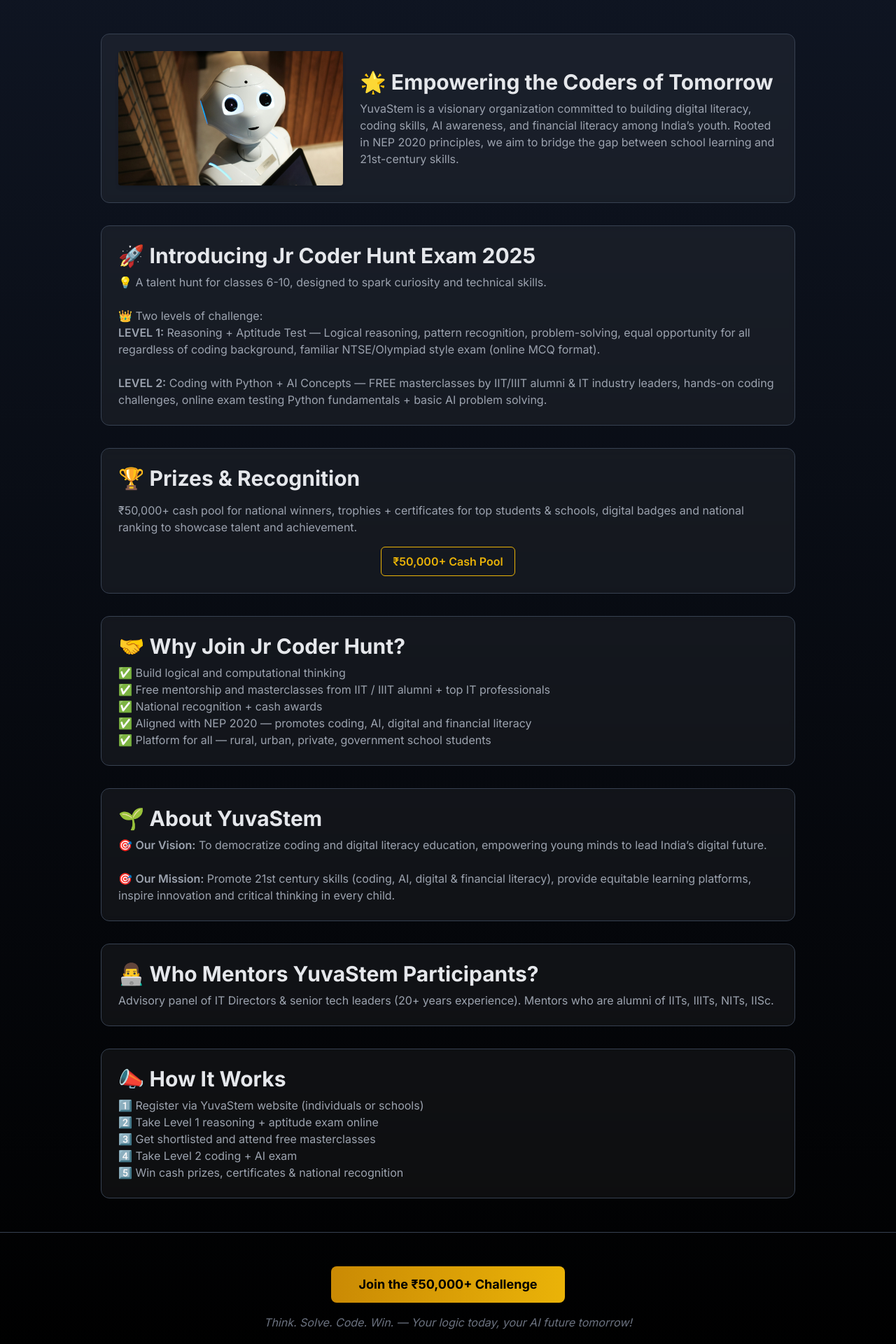
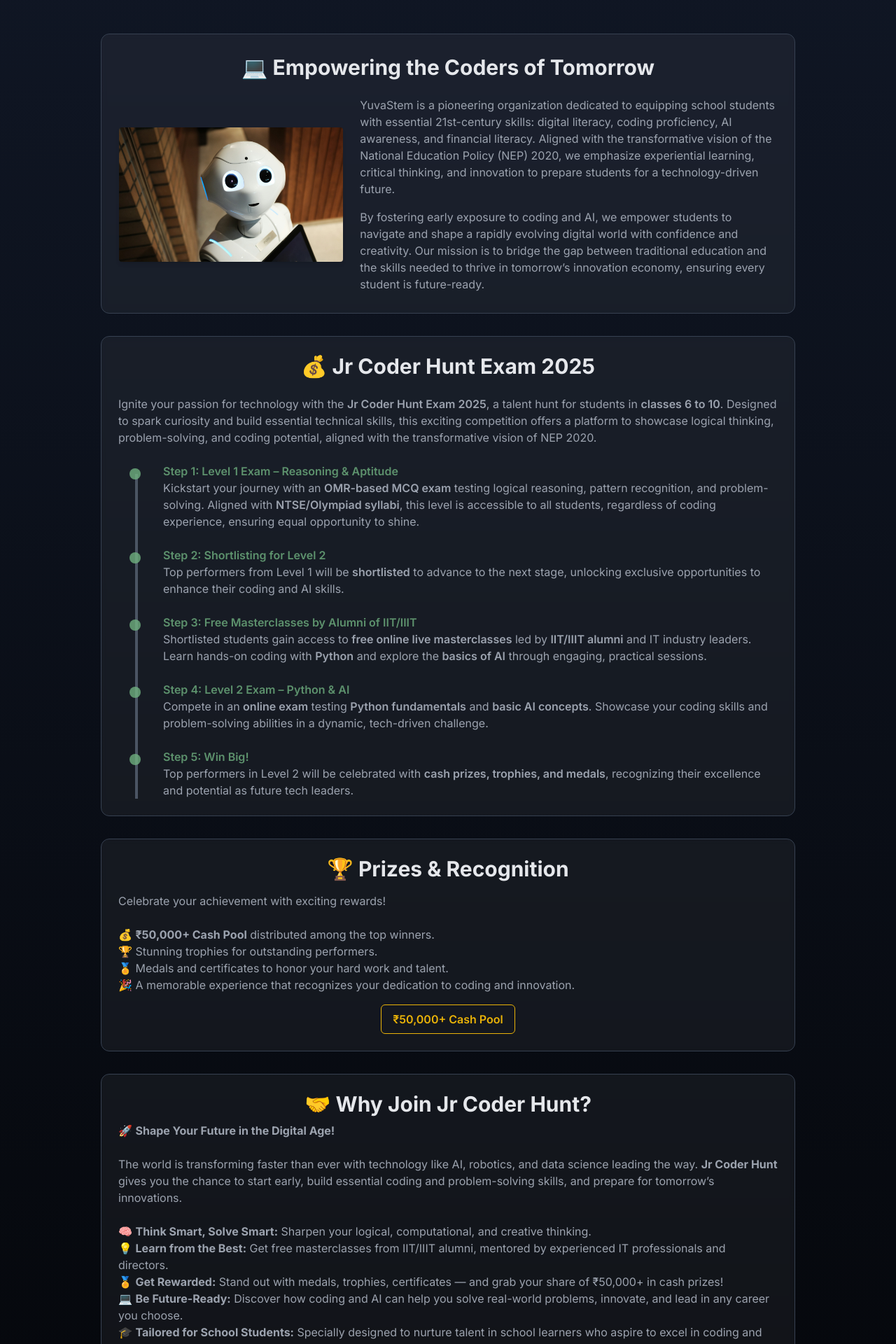
Before and after one commit to sajjanstem/sajjan-stem, a React (Create React App) app: page / in a window 1280 px wide. Shown: the part 400-2320 px from the top of the page at 70% size. Built offline with nearby package versions, Linux system fonts and the light colour scheme.

Commit message:
Home page latest content

```diff
--- a/src/components/Home.tsx
+++ b/src/components/Home.tsx
@@ -62,22 +62,27 @@
       <div className="max-w-5xl mx-auto py-12 px-2 sm:px-4 space-y-8 font-inter">
         {/* Empowering Coders Section */}
         <div
-          className="backdrop-blur-sm bg-white bg-opacity-5 rounded-xl border border-gray-700 p-6"
+          className="backdrop-blur-sm bg-white bg-opacity-5 rounded-xl border border-gray-700 p-6 flex flex-col justify-center min-h-[400px]"
           data-aos="fade-up"
         >
+          <div className="text-2xl md:text-3xl font-bold text-center mb-6" data-aos="fade-down" data-aos-delay="100">
+            💻 Empowering the Coders of Tomorrow
+          </div>
           <div className="flex flex-col md:flex-row items-center gap-6">
             <div className="w-full md:w-[35%] order-2 md:order-1" data-aos="fade-left" data-aos-delay="200">
               <img
                 src={process.env.PUBLIC_URL + "/assets/roboface.jpg"}
                 alt="AI and Coding Innovation"
-                className="w-full h-48 object-cover object-center rounded shadow-md"
+                className="w-full max-w-xs h-48 object-cover object-center rounded shadow-md mx-auto"
                 loading="lazy"
               />
             </div>
-            <div className="w-full md:w-[65%] order-1 md:order-2 space-y-2" data-aos="fade-right" data-aos-delay="200">
-              <div className="text-2xl md:text-3xl font-bold">🌟 Empowering the Coders of Tomorrow</div>
+            <div className="w-full md:w-[65%] order-1 md:order-2 space-y-4" data-aos="fade-right" data-aos-delay="200">
               <div className="text-sm md:text-base text-gray-400">
-                YuvaStem is a visionary organization committed to building digital literacy, coding skills, AI awareness, and financial literacy among India’s youth. Rooted in NEP 2020 principles, we aim to bridge the gap between school learning and 21st-century skills.
+                YuvaStem is a pioneering organization dedicated to equipping school students with essential 21st-century skills: digital literacy, coding proficiency, AI awareness, and financial literacy. Aligned with the transformative vision of the National Education Policy (NEP) 2020, we emphasize experiential learning, critical thinking, and innovation to prepare students for a technology-driven future.
+              </div>
+              <div className="text-sm md:text-base text-gray-400">
+                By fostering early exposure to coding and AI, we empower students to navigate and shape a rapidly evolving digital world with confidence and creativity. Our mission is to bridge the gap between traditional education and the skills needed to thrive in tomorrow’s innovation economy, ensuring every student is future-ready.
               </div>
             </div>
           </div>
@@ -88,13 +93,63 @@
         className="backdrop-blur-sm bg-white bg-opacity-5 rounded-xl border border-gray-700 p-6"
         data-aos="fade-up"
       >
-          <div className="space-y-2">
-            <div className="text-2xl md:text-3xl font-bold">🚀 Introducing Jr Coder Hunt Exam 2025</div>
+        <div className="space-y-6">
+          <div className="text-2xl md:text-3xl font-bold text-center mb-6" data-aos="fade-down" data-aos-delay="100">
+            💰 Jr Coder Hunt Exam 2025
+          </div>
           <div className="text-sm md:text-base text-gray-400">
-              💡 A talent hunt for classes 6-10, designed to spark curiosity and technical skills.<br /><br />
-              👑 Two levels of challenge:<br />
-              <span className="font-semibold">LEVEL 1:</span> Reasoning + Aptitude Test — Logical reasoning, pattern recognition, problem-solving, equal opportunity for all regardless of coding background, familiar NTSE/Olympiad style exam (online MCQ format).<br /><br />
-              <span className="font-semibold">LEVEL 2:</span> Coding with Python + AI Concepts — FREE masterclasses by IIT/IIIT alumni & IT industry leaders, hands-on coding challenges, online exam testing Python fundamentals + basic AI problem solving.
+            <p className="mb-4">
+              Ignite your passion for technology with the <span className="font-semibold">Jr Coder Hunt Exam 2025</span>, a talent hunt for students in <span className="font-semibold">classes 6 to 10</span>. Designed to spark curiosity and build essential technical skills, this exciting competition offers a platform to showcase logical thinking, problem-solving, and coding potential, aligned with the transformative vision of NEP 2020.
+            </p>
+            <div className="relative space-y-6">
+              {/* Timeline Line */}
+              <div className="absolute left-4 md:left-6 top-4 h-[calc(100%-1rem)] w-1 bg-gray-600"></div>
+
+              {/* Step 1: Level 1 Exam */}
+              <div className="relative pl-12 md:pl-16" data-aos="fade-right" data-aos-delay="200">
+                <div className="absolute left-2 md:left-4 top-2 w-4 h-4 rounded-full" style={{ backgroundColor: 'rgba(111, 176, 127, 0.8)' }}></div>
+                <div className="font-semibold" style={{ color: 'rgba(111, 176, 127, 0.8)' }}>Step 1: Level 1 Exam – Reasoning & Aptitude</div>
+                <p>
+                  Kickstart your journey with an <span className="font-semibold">OMR-based MCQ exam</span> testing logical reasoning, pattern recognition, and problem-solving. Aligned with <span className="font-semibold">NTSE/Olympiad syllabi</span>, this level is accessible to all students, regardless of coding experience, ensuring equal opportunity to shine.
+                </p>
+              </div>
+
+              {/* Step 2: Shortlisting */}
+              <div className="relative pl-12 md:pl-16" data-aos="fade-right" data-aos-delay="300">
+                <div className="absolute left-2 md:left-4 top-2 w-4 h-4 rounded-full" style={{ backgroundColor: 'rgba(111, 176, 127, 0.8)' }}></div>
+                <div className="font-semibold" style={{ color: 'rgba(111, 176, 127, 0.8)' }}>Step 2: Shortlisting for Level 2</div>
+                <p>
+                  Top performers from Level 1 will be <span className="font-semibold">shortlisted</span> to advance to the next stage, unlocking exclusive opportunities to enhance their coding and AI skills.
+                </p>
+              </div>
+
+              {/* Step 3: Masterclasses */}
+              <div className="relative pl-12 md:pl-16" data-aos="fade-right" data-aos-delay="400">
+                <div className="absolute left-2 md:left-4 top-2 w-4 h-4 rounded-full" style={{ backgroundColor: 'rgba(111, 176, 127, 0.8)' }}></div>
+                <div className="font-semibold" style={{ color: 'rgba(111, 176, 127, 0.8)' }}>Step 3: Free Masterclasses by Alumni of IIT/IIIT</div>
+                <p>
+                  Shortlisted students gain access to <span className="font-semibold">free online live masterclasses</span> led by <span className="font-semibold">IIT/IIIT alumni</span> and IT industry leaders. Learn hands-on coding with <span className="font-semibold">Python</span> and explore the <span className="font-semibold">basics of AI</span> through engaging, practical sessions.
+                </p>
+              </div>
+
+              {/* Step 4: Level 2 Exam */}
+              <div className="relative pl-12 md:pl-16" data-aos="fade-right" data-aos-delay="500">
+                <div className="absolute left-2 md:left-4 top-2 w-4 h-4 rounded-full" style={{ backgroundColor: 'rgba(111, 176, 127, 0.8)' }}></div>
+                <div className="font-semibold" style={{ color: 'rgba(111, 176, 127, 0.8)' }}>Step 4: Level 2 Exam – Python & AI</div>
+                <p>
+                  Compete in an <span className="font-semibold">online exam</span> testing <span className="font-semibold">Python fundamentals</span> and <span className="font-semibold">basic AI concepts</span>. Showcase your coding skills and problem-solving abilities in a dynamic, tech-driven challenge.
+                </p>
+              </div>
+
+              {/* Step 5: Rewards */}
+              <div className="relative pl-12 md:pl-16" data-aos="fade-right" data-aos-delay="600">
+                <div className="absolute left-2 md:left-4 top-2 w-4 h-4 rounded-full" style={{ backgroundColor: 'rgba(111, 176, 127, 0.8)' }}></div>
+                <div className="font-semibold" style={{ color: 'rgba(111, 176, 127, 0.8)' }}>Step 5: Win Big!</div>
+                <p>
+                  Top performers in Level 2 will be celebrated with <span className="font-semibold">cash prizes, trophies, and medals</span>, recognizing their excellence and potential as future tech leaders.
+                </p>
+              </div>
+            </div>
           </div>
         </div>
       </div>
@@ -105,9 +160,13 @@
         data-aos="fade-up"
       >
         <div className="space-y-4">
-            <div className="text-2xl md:text-3xl font-bold">🏆 Prizes & Recognition</div>
+          <div className="text-center text-2xl md:text-3xl font-bold">🏆 Prizes & Recognition</div>
           <div className="text-sm md:text-base text-gray-400">
-              ₹50,000+ cash pool for national winners, trophies + certificates for top students & schools, digital badges and national ranking to showcase talent and achievement.
+            Celebrate your achievement with exciting rewards! <br /><br />
+            💰 <strong>₹50,000+ Cash Pool</strong> distributed among the top winners.<br />
+            🏆 Stunning trophies for outstanding performers.<br />
+            🏅 Medals and certificates to honor your hard work and talent.<br />
+            🎉 A memorable experience that recognizes your dedication to coding and innovation.
           </div>
           <div className="flex justify-center">
             <span className="border border-yellow-500 text-yellow-500 rounded-md px-4 py-2 text-sm md:text-base font-semibold">
@@ -123,27 +182,34 @@
         data-aos="fade-up"
       >
         <div className="space-y-2">
-            <div className="text-2xl md:text-3xl font-bold">🤝 Why Join Jr Coder Hunt?</div>
+          <div className="text-2xl md:text-3xl font-bold text-center">🤝 Why Join Jr Coder Hunt?</div>
           <div className="text-sm md:text-base text-gray-400">
-              ✅ Build logical and computational thinking<br />
-              ✅ Free mentorship and masterclasses from IIT / IIIT alumni + top IT professionals<br />
-              ✅ National recognition + cash awards<br />
-              ✅ Aligned with NEP 2020 — promotes coding, AI, digital and financial literacy<br />
-              ✅ Platform for all — rural, urban, private, government school students
+            🚀 <strong>Shape Your Future in the Digital Age!</strong><br /><br />
+            The world is transforming faster than ever with technology like AI, robotics, and data science leading the way. <strong>Jr Coder Hunt</strong> gives you the chance to start early, build essential coding and problem-solving skills, and prepare for tomorrow’s innovations.<br /><br />
+
+            🧠 <strong>Think Smart, Solve Smart:</strong> Sharpen your logical, computational, and creative thinking.<br />
+            💡 <strong>Learn from the Best:</strong> Get free masterclasses from IIT/IIIT alumni, mentored by experienced IT professionals and directors.<br />
+            🏅 <strong>Get Rewarded:</strong> Stand out with medals, trophies, certificates — and grab your share of ₹50,000+ in cash prizes!<br />
+            💻 <strong>Be Future-Ready:</strong> Discover how coding and AI can help you solve real-world problems, innovate, and lead in any career you choose.<br />
+            🎓 <strong>Tailored for School Students:</strong> Specially designed to nurture talent in school learners who aspire to excel in coding and AI.
           </div>
         </div>
       </div>
 
-        {/* About YuvaStem Section */}
+      {/* About Yuva STEM Section */}
       <div
         className="backdrop-blur-sm bg-white bg-opacity-5 rounded-xl border border-gray-700 p-6"
         data-aos="fade-up"
       >
         <div className="space-y-2">
-            <div className="text-2xl md:text-3xl font-bold">🌱 About YuvaStem</div>
-            <div className="text-sm md:text-base text-gray-400">
-              🎯 <span className="font-semibold">Our Vision:</span> To democratize coding and digital literacy education, empowering young minds to lead India’s digital future.<br /><br />
-              🎯 <span className="font-semibold">Our Mission:</span> Promote 21st century skills (coding, AI, digital & financial literacy), provide equitable learning platforms, inspire innovation and critical thinking in every child.
+          <div className="text-2xl md:text-3xl font-bold text-center">🌱 About Yuva STEM</div>
+          <div className="text-sm md:text-base text-gray-400 space-y-4">
+            <p>
+              Yuva STEM is a dynamic initiative committed to bridging the gap between classroom learning and essential skills. Our vision is to democratize coding, AI, and digital literacy, enabling every young mind to explore, create, and lead in the digital future. We believe in nurturing curiosity and innovation, ensuring that students from diverse backgrounds gain access to quality technology education. With the guidance of experienced mentors from IITs, IIITs, and industry leaders, we aim to spark lifelong learning and critical thinking in every participant.
+            </p>
+            <p>
+              Our mission is to provide equitable platforms that promote coding, AI awareness, and financial literacy, empowering students to think smart, solve smart, and contribute meaningfully to society. Through engaging competitions like the Jr Coder Hunt, free masterclasses, and hands-on challenges, Yuva STEM is building a generation of confident, future-ready innovators. Join us in this journey to shape tomorrow’s digital leaders today!
+            </p>
           </div>
         </div>
       </div>
@@ -154,12 +220,18 @@
         data-aos="fade-up"
       >
         <div className="space-y-2">
-            <div className="text-2xl md:text-3xl font-bold">👨‍💻 Who Mentors YuvaStem Participants?</div>
-            <div className="text-sm md:text-base text-gray-400">
-              Advisory panel of IT Directors & senior tech leaders (20+ years experience). Mentors who are alumni of IITs, IIITs, NITs, IISc.
+          <div className="text-2xl md:text-3xl font-bold text-center">👨‍💻 Who Mentors Yuva STEM Participants?</div>
+          <div className="text-sm md:text-base text-gray-400 space-y-4">
+            <p>
+              Yuva STEM is guided by an advisory committee consisting of highly accomplished technology professionals with decades of experience in the IT industry. These leaders currently serve as directors and senior experts in renowned technology companies, bringing a wealth of practical knowledge and strategic vision to the initiative.
+            </p>
+            <p>
+              Our mentors are passionate educators and innovators, many of whom are proud alumni of prestigious institutions such as IITs and IIITs. Their mission is to inspire, guide, and support participants, helping them build essential skills and confidence to thrive in a technology-driven world.
+            </p>
           </div>
         </div>
       </div>
+
 
         {/* How It Works Section */}
         <div
```
Lines whose indentation alone changed are shown as unchanged.
